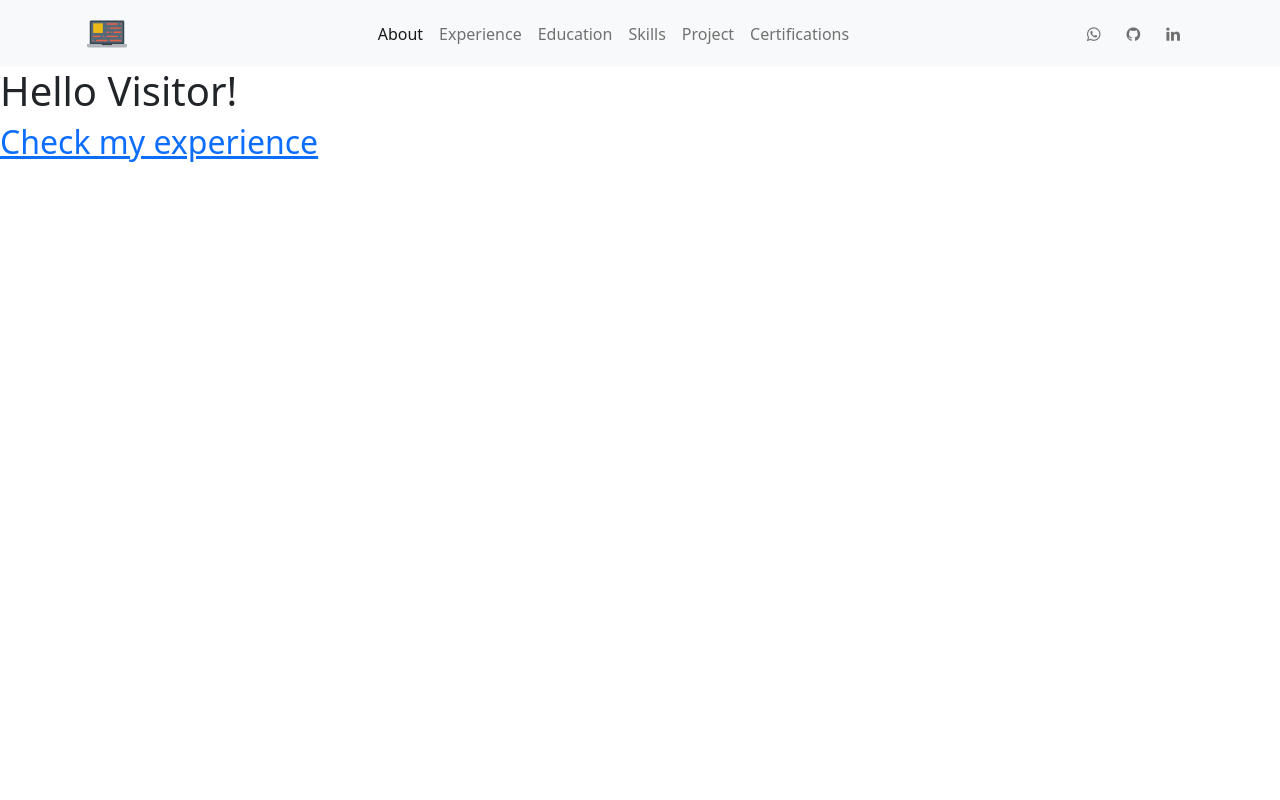
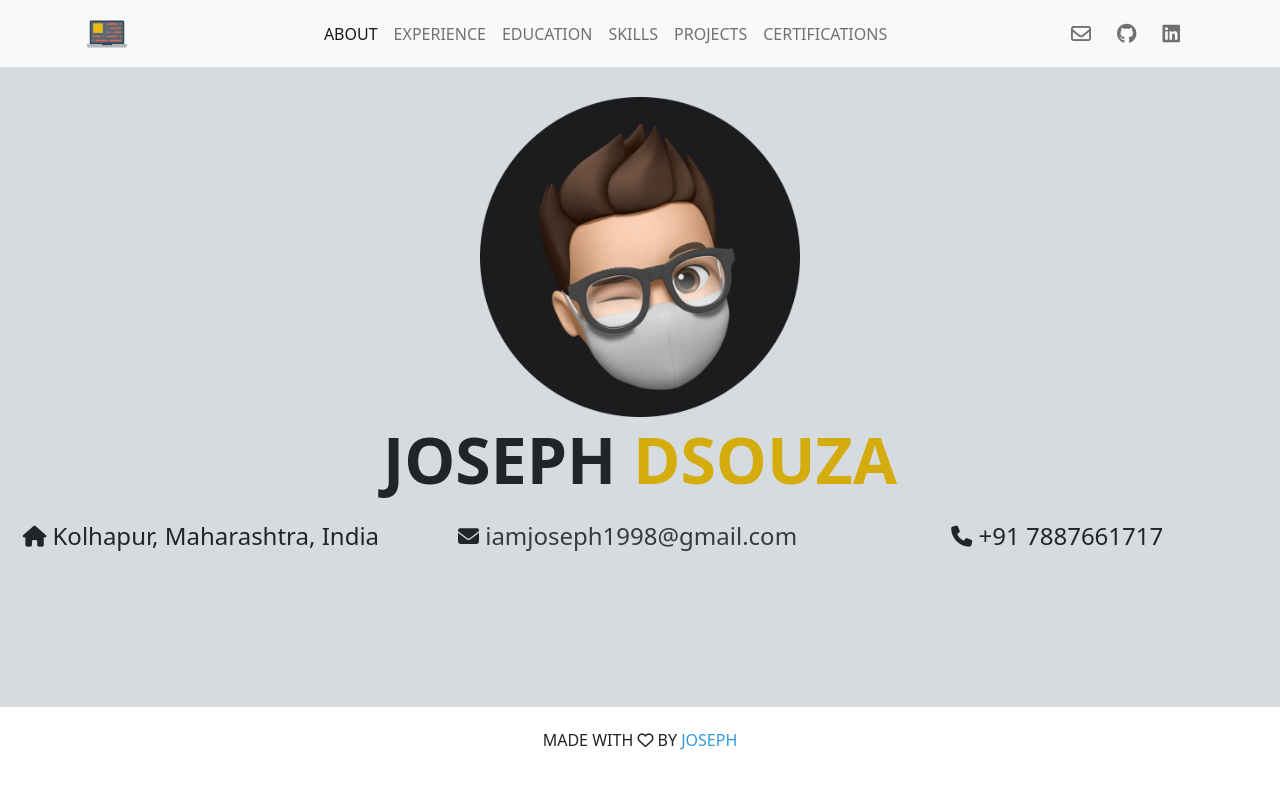
Before and after one commit to iamjoseph1998/Portfolio, a Django app: page /about/ in a window 1280 px wide. Run offline with Django 4.2, Linux system fonts and the light colour scheme; some libraries are stand-ins or nearby versions.

Commit message:
Created about page

```diff
--- /dev/null
+++ b/app/static/css/about.css
@@ -0,0 +1,47 @@
+.container-fluid{
+    min-height: 80vh;
+}
+
+.profile{
+    background-color: #D6DBDF;
+}
+
+
+.profile img{
+    margin-top: 30px;
+    height: 40vh;
+    width: 43vh;
+
+}
+
+.row .name{
+    font-size: 17mm;
+    font-weight: 900;
+}
+
+.surname{
+    color: #D4AC0D;
+}
+
+.email{
+    text-decoration: none;
+    color: #343a40;
+}
+
+.email:hover{
+    text-decoration: none;
+    color: #343a40;
+}
+
+
+@media only screen and (max-width: 425px) {
+    .container-fluid {
+        min-height: 90vh;
+    }
+}
+/*
+@media only screen and (max-width: 1550px) {
+    .container-fluid {
+        height: 84%;
+    }
+} */
--- a/app/templates/app/about.html
+++ b/app/templates/app/about.html
@@ -1,8 +1,32 @@
 {% extends 'base.html' %}
+{% load static %}
 
+{% block css %}
+<link rel="stylesheet" href="{% static 'css/about.css' %}">
+{% endblock %}
 {% block title %}About{% endblock %}
 
 {% block content %}
-<h1>Hello Visitor!</h1>
-<h2><a href="{% url 'app:experience' %}">Check my experience</a></h2>
+<div class="container-fluid profile">
+    <div class="row justify-content-center text-center">
+        <img src="{% static 'images/profile1.png' %}" alt="profile">
+        <h1 class="name mt-1">JOSEPH <span class="surname">DSOUZA</span></h1>
+        <div class="col-md-4 mt-3">
+            <h4>
+                <i class="fa-solid fa-house fa-sm"></i>&nbsp;Kolhapur, Maharashtra, India&nbsp;&nbsp;&nbsp;&nbsp;
+            </h4>
+        </div>
+        <div class="col-md-4 mt-3">
+            <h4>
+                <i class="fa-solid fa-envelope fa-sm"></i><a class="email" href="mailto:iamjoseph1998@gmail.com">&nbsp;iamjoseph1998@gmail.com&nbsp;&nbsp;&nbsp;&nbsp;</a>
+            </h4>
+        </div>
+        <div class="col-md-4 mt-3">
+            <h4>
+                <i class="fa-solid fa-phone fa-sm"></i>&nbsp;+91 7887661717&nbsp;&nbsp;&nbsp;
+            </h4>
+        </div>
+    </div>
+
+</div>
 {% endblock %}
--- /dev/null
+++ b/static/css/base.css
@@ -0,0 +1,7 @@
+html {
+    min-height: 100%;
+}
+
+body {
+min-height: 100%;
+}
--- /dev/null
+++ b/static/css/footer.css
@@ -0,0 +1,8 @@
+footer h3{
+    font-size: medium;
+    font-weight: 500;
+}
+
+.ft-name{
+    color: #3498DB;
+}
--- a/static/css/navbar.css
+++ b/static/css/navbar.css
@@ -11,3 +11,10 @@
         padding-right: 1em;
     }
 }
+
+.navbar{
+    overflow: hidden;
+    position: sticky;
+    top: 0;
+    z-index: 100;
+}
--- a/templates/base.html
+++ b/templates/base.html
@@ -7,18 +7,21 @@
     <meta http-equiv="X-UA-Compatible" content="IE=edge">
     <meta name="viewport" content="width=device-width, initial-scale=1.0">
     <link rel="icon" href="{% static 'images/my_icon.svg' %}">
+    <link rel="stylesheet" href="{% static 'css/base.css' %}">
+    <link rel="stylesheet" href="{% static 'css/footer.css' %}">
     {% block css %}{% endblock %}
     <!--Bootstrap CSS-->
     <link href="https://cdn.jsdelivr.net/npm/bootstrap@5.1.3/dist/css/bootstrap.min.css" rel="stylesheet" integrity="sha384-1BmE4kWBq78iYhFldvKuhfTAU6auU8tT94WrHftjDbrCEXSU1oBoqyl2QvZ6jIW3" crossorigin="anonymous">
-    <!-- Added fontawesome icons cdn link -->
-    <link rel="stylesheet" href="https://cdnjs.cloudflare.com/ajax/libs/font-awesome/4.7.0/css/font-awesome.min.css">
     <!--Title-->
     <title>Joseph | {% block title %}{% endblock %}</title>
 </head>
 <body>
     {% include 'navbar.html' %}
     {% block content %}{% endblock %}
+    {% include 'footer.html' %}
     <!--Bootstrap Bundle with Popper-->
     <script src="https://cdn.jsdelivr.net/npm/bootstrap@5.1.3/dist/js/bootstrap.bundle.min.js" integrity="sha384-ka7Sk0Gln4gmtz2MlQnikT1wXgYsOg+OMhuP+IlRH9sENBO0LRn5q+8nbTov4+1p" crossorigin="anonymous"></script>
+    <!--FontAwesome icons -->
+    <script src="https://kit.fontawesome.com/fd4a7c239b.js" crossorigin="anonymous"></script>
 </body>
 </html>
--- /dev/null
+++ b/templates/footer.html
@@ -0,0 +1,3 @@
+<footer class="footer text-center mt-4 mb-3">
+    <h3>MADE WITH <i class="fa-regular fa-heart"></i> BY <span class="ft-name">JOSEPH</span></h3>
+</footer>
--- a/templates/navbar.html
+++ b/templates/navbar.html
@@ -15,38 +15,38 @@
         <div class="collapse navbar-collapse" id="navbarSupportedContent">
             <ul class="navbar-nav mx-auto mb-2 mb-lg-0">
                 <li class="nav-item">
-                    <a class="nav-link {% if request.resolver_match.url_name == 'about' %}active{% endif %}" href="/about">About</a>
+                    <a class="nav-link {% if request.resolver_match.url_name == 'about' %}active{% endif %}" href="/about">ABOUT</a>
                 </li>
                 <li class="nav-item">
-                    <a class="nav-link {% if request.resolver_match.url_name == 'experience' %}active{% endif %}" href="/experience">Experience</a>
+                    <a class="nav-link {% if request.resolver_match.url_name == 'experience' %}active{% endif %}" href="/experience">EXPERIENCE</a>
                 </li>
                 <li class="nav-item">
-                    <a class="nav-link" href="#">Education</a>
+                    <a class="nav-link" href="#">EDUCATION</a>
                 </li>
                 <li class="nav-item">
-                    <a class="nav-link" href="#">Skills</a>
+                    <a class="nav-link" href="#">SKILLS</a>
                 </li>
                 <li class="nav-item">
-                    <a class="nav-link" href="#">Project</a>
+                    <a class="nav-link" href="#">PROJECTS</a>
                 </li>
                 <li class="nav-item">
-                    <a class="nav-link" href="#">Certifications</a>
+                    <a class="nav-link" href="#">CERTIFICATIONS</a>
                 </li>
             </ul>
             <ul class="navbar-nav sm-icons mr-0">
                 <li class="nav-item">
-                    <a class="nav-link" href="#">
-                        <i class="fa fa-whatsapp"></i>
+                    <a class="nav-link" href="mailto:iamjoseph1998@gmail.com" target="_blank">
+                        <i class="fa-regular fa-envelope fa-lg"></i>
                     </a>
                 </li>
                 <li class="nav-item">
-                    <a class="nav-link" href="#">
-                        <i class="fa fa-github"></i>
+                    <a class="nav-link" href="https://github.com/iamjoseph1998" target="_blank">
+                        <i class="fa-brands fa-github fa-lg"></i>
                     </a>
                 </li>
                 <li class="nav-item">
-                    <a class="nav-link" href="#">
-                        <i class="fa fa-linkedin"></i>
+                    <a class="nav-link" href="https://www.linkedin.com/in/iamjoseph1998/" target="_blank">
+                        <i class="fa-brands fa-linkedin fa-lg"></i>
                     </a>
                 </li>
             </ul>
```
Also changed, not shown: app/static/images/profile.jpg (renamed from static/images/profile.jpg), app/static/images/profile1.png (added).
